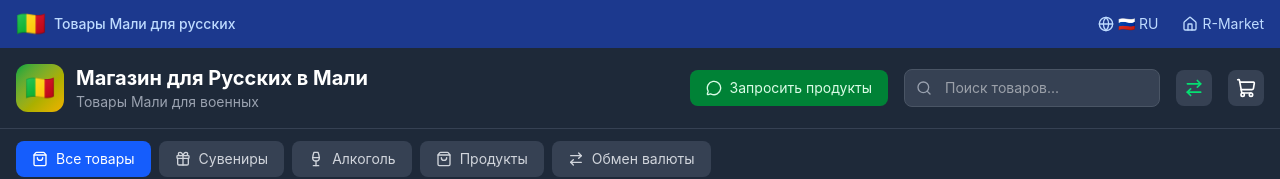
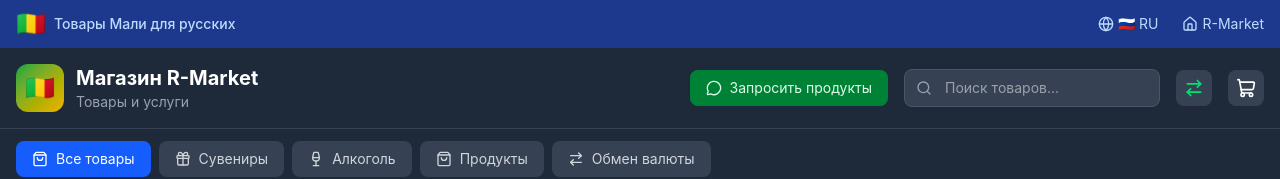
Before and after one commit to intersidibe2-cell/r-market, a React (Vite) app: page /russian in a window 1280 px wide. Shown: the top 179 px of the page. Built offline with nearby package versions, Linux system fonts and the light colour scheme.

Commit message:
fix: titre boutique russe - Магазин R-Market, Товары и услуги

```diff
--- a/src/pages/RussianShop.tsx
+++ b/src/pages/RussianShop.tsx
@@ -16,8 +16,8 @@ interface CartItem {
 type Lang = 'ru' | 'fr' | 'en'
 
 const translations: Record<string, Record<Lang, string>> = {
-  'site_title': { ru: 'Магазин для Русских в Мали', fr: 'Boutique Mali pour Russes', en: 'Shop for Russians in Mali' },
-  'site_subtitle': { ru: 'Товары Мали для военных', fr: 'Produits Mali pour militaires', en: 'Mali products for military' },
+  'site_title': { ru: 'Магазин R-Market', fr: 'Boutique Mali pour Russes', en: 'Shop for Russians in Mali' },
+  'site_subtitle': { ru: 'Товары и услуги', fr: 'Produits Mali pour militaires', en: 'Mali products for military' },
   'search': { ru: 'Поиск товаров...', fr: 'Rechercher...', en: 'Search products...' },
   'exchange': { ru: 'Обмен валюты', fr: 'Échange de devises', en: 'Currency exchange' },
   'cart': { ru: 'Корзина', fr: 'Panier', en: 'Cart' },
```
